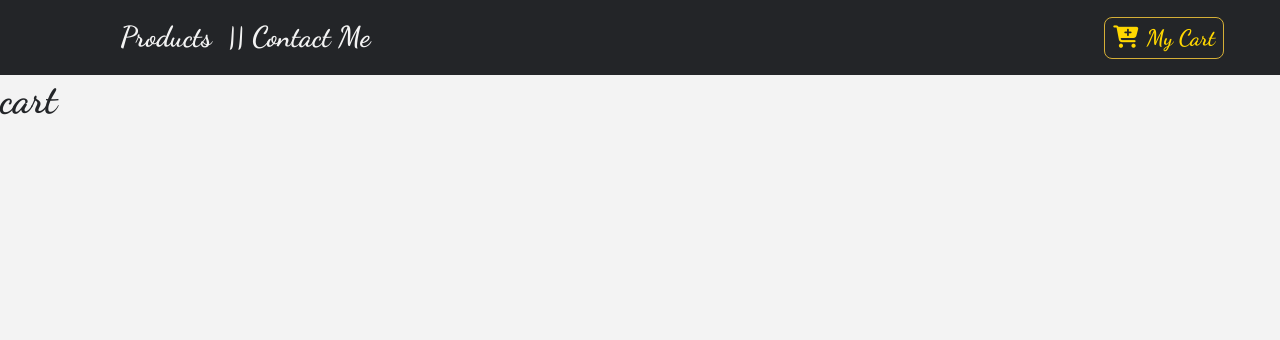
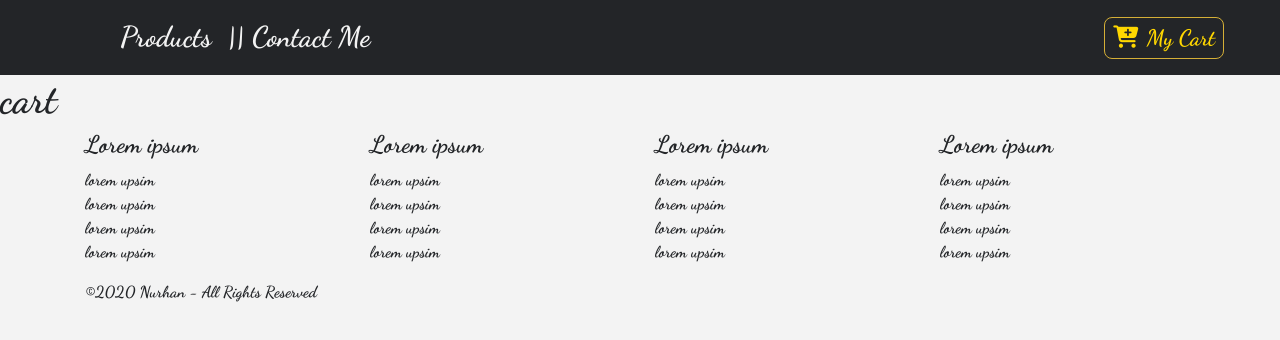
Before and after one commit to jtubay/ShoppingSite, a React (Create React App) app: page /cart in a window 1280 px wide. Shown: the top 340 px of the page. Built offline with nearby package versions, Linux system fonts and the light colour scheme.

Commit message:
added footer component

```diff
--- a/src/App.jsx
+++ b/src/App.jsx
@@ -8,6 +8,7 @@ import Details from './components/Details'
 import Cart from './components/Cart/Cart'
 import Default from './components/Default'
 import Modal from './components/Modal'
+import Footer from './components/Footer'
 
 
 function App() {
@@ -20,6 +21,7 @@ function App() {
         <Route path="/cart" component={Cart}/>
         <Route component={Default}/>
       </Switch>
+      <Footer/>
     </React.Fragment>
   );
 }
--- /dev/null
+++ b/src/components/Footer.jsx
@@ -0,0 +1,54 @@
+import React from 'react'
+
+export default function Footer() {
+    return (
+        <div className="main-footer">
+            <div className="container">
+                <div className="row">
+                    <div className="col-md-3 col-sm-6">
+                        <h4>Lorem ipsum</h4>
+                        <ul className="list-unstyled">
+                            <li>lorem upsim</li>
+                            <li>lorem upsim</li>
+                            <li>lorem upsim</li>
+                            <li>lorem upsim</li>
+                        </ul>
+                    </div>
+                    <div className="col-md-3 col-sm-6">
+                        <h4>Lorem ipsum</h4>
+                        <ul className="list-unstyled">
+                            <li>lorem upsim</li>
+                            <li>lorem upsim</li>
+                            <li>lorem upsim</li>
+                            <li>lorem upsim</li>
+                        </ul>
+                    </div>
+                    <div className="col-md-3 col-sm-6">
+                        <h4>Lorem ipsum</h4>
+                        <ul className="list-unstyled">
+                            <li>lorem upsim</li>
+                            <li>lorem upsim</li>
+                            <li>lorem upsim</li>
+                            <li>lorem upsim</li>
+                        </ul>
+                    </div>
+                    <div className="col-md-3 col-sm-6">
+                        <h4>Lorem ipsum</h4>
+                        <ul className="list-unstyled">
+                            <li>lorem upsim</li>
+                            <li>lorem upsim</li>
+                            <li>lorem upsim</li>
+                            <li>lorem upsim</li>
+                        </ul>
+                    </div>
+                </div>
+                {/* footer copy */}
+                <div className="footer-bottom">
+                    <p className="text-xs-center">
+                        &copy;{new Date().getFullYear()} Nurhan - All Rights Reserved
+                    </p>
+                </div>
+            </div>
+        </div>
+    )
+}
--- a/src/components/Styled.jsx
+++ b/src/components/Styled.jsx
@@ -25,6 +25,7 @@ transition:all 0.5s ease-in-out;
     outline:none;
 }
 `
+
 export const NavWrapper = styled.nav`
 background:var(--mainDark);
 .nav-link{
```
